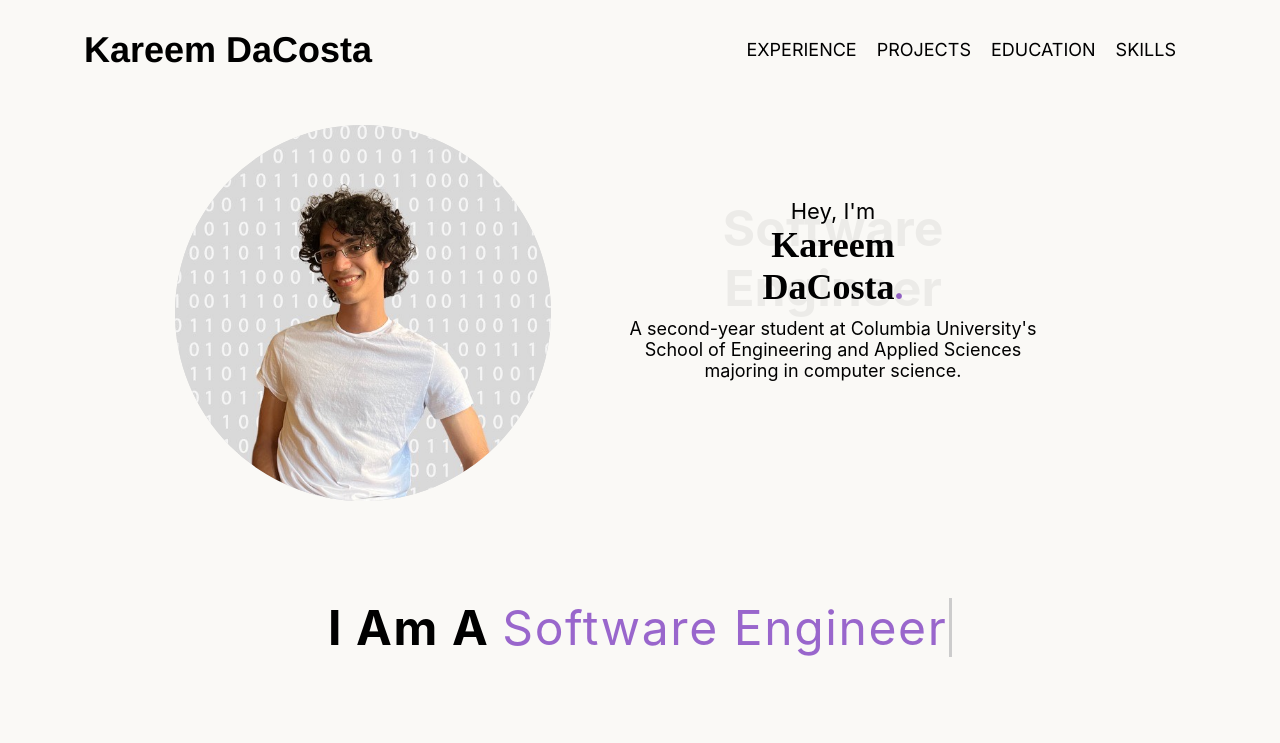
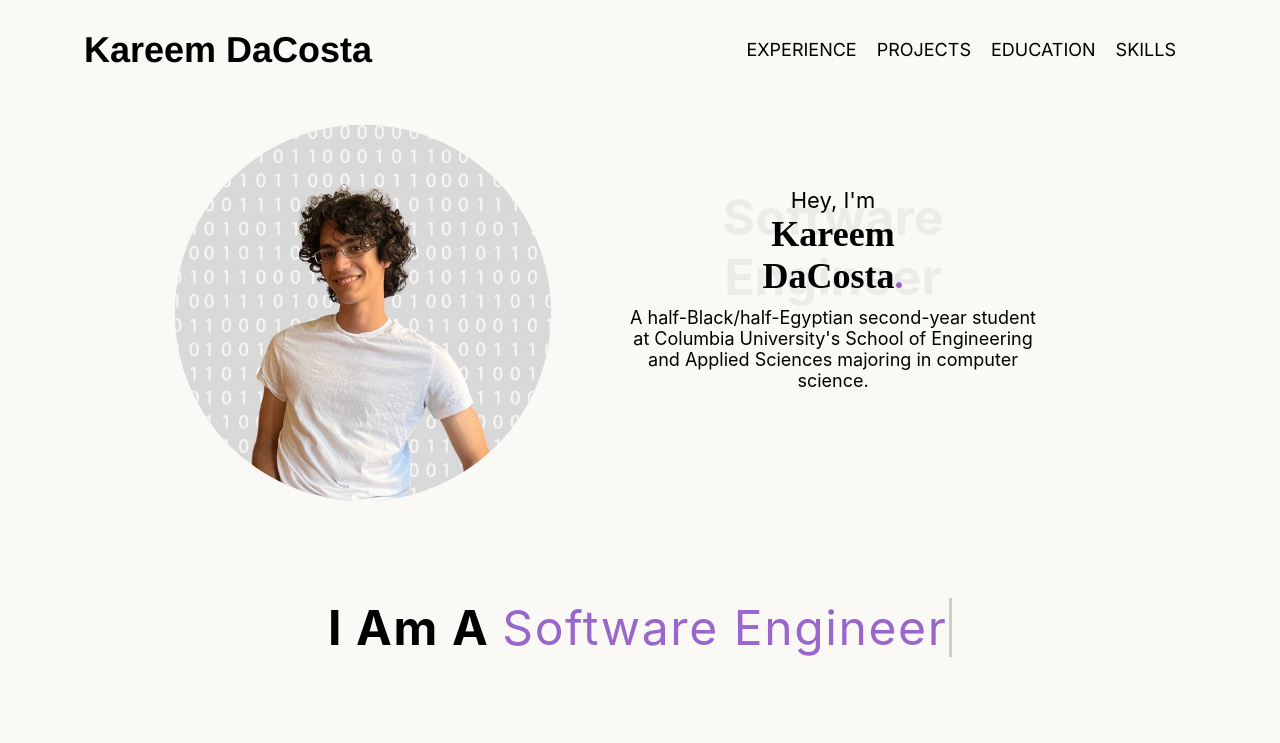
Before and after one commit to KareemDaCosta/kareem-dacosta-personal-website, a React (Create React App) app: page / in a window 1280 px wide. Shown: the top 743 px of the page. Built offline with nearby package versions, Linux system fonts and the light colour scheme.

Commit message:
Edited homepage text

```diff
--- a/src/components/Home/Home.jsx
+++ b/src/components/Home/Home.jsx
@@ -29,7 +29,7 @@ export default function Home() {
               </div>
             </div>
             <div className="profile-card-text-blurb">
-              A second-year student at Columbia University's School of
+              A half-Black/half-Egyptian second-year student at Columbia University's School of
               Engineering and Applied Sciences majoring in computer science.
             </div>
           </div>
```
